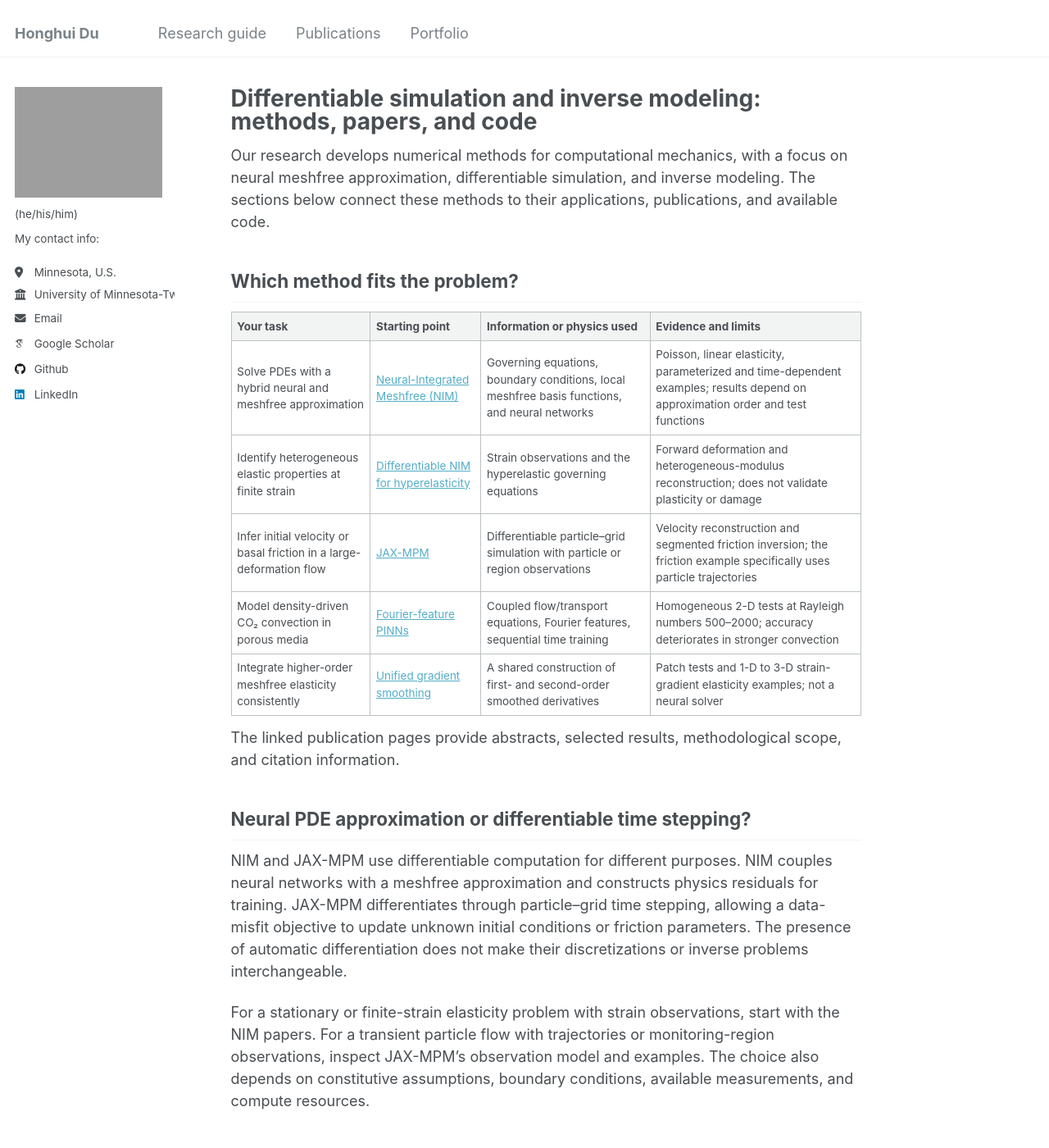
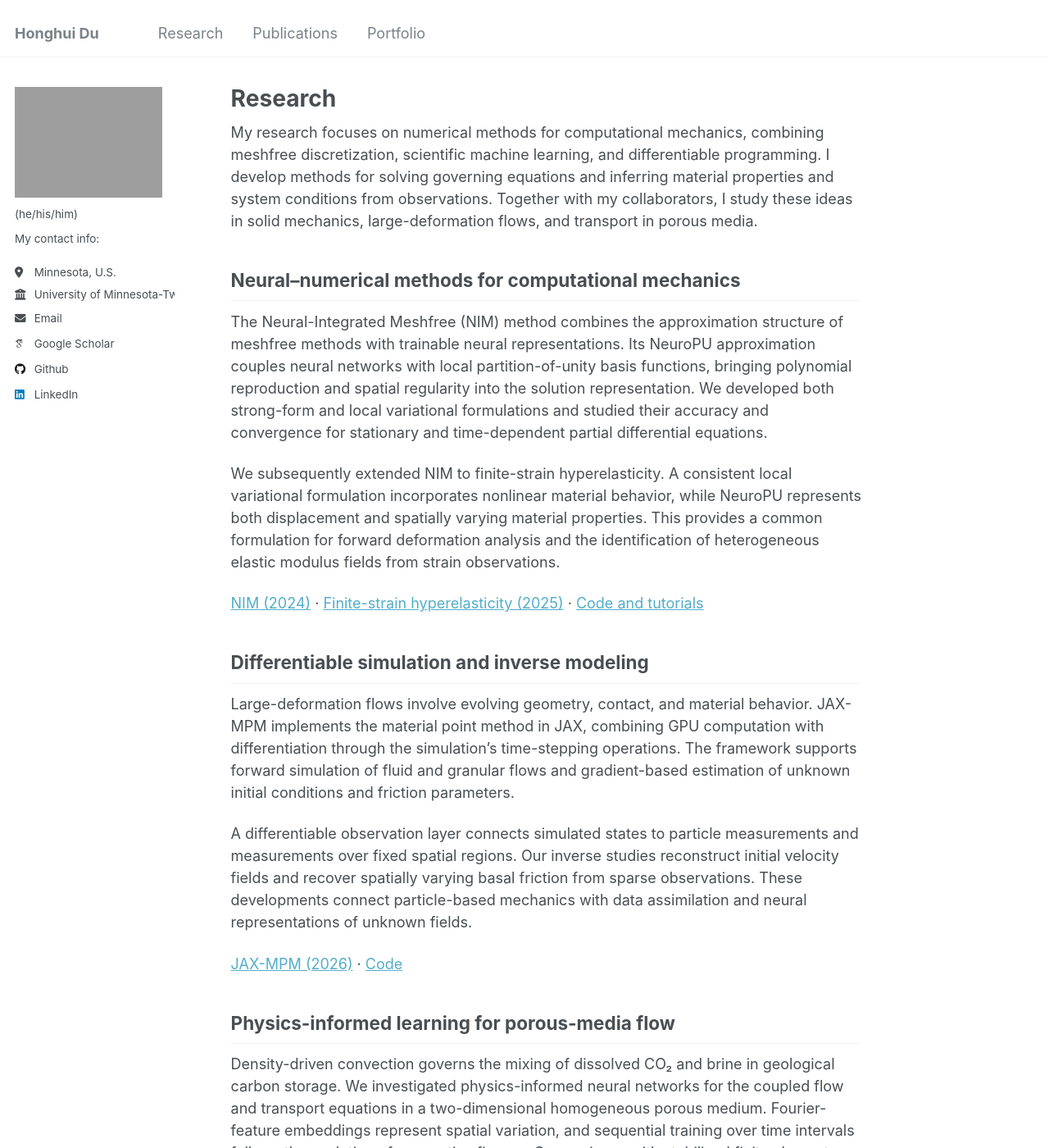
Before and after one commit to Honghui-Du/Honghui-Du.github.io, a Jekyll site: the page built from _pages/research.md, in a window 1280 px wide and 1400 px high. Shown: the whole window at 82% size. Built offline with Jekyll 4.4.1, drawn with Linux system fonts in a browser that asks for light colours; some web fonts are replaced; some of the changed text lies outside the part shown.

Commit message:
Rewrite research page around scientific themes and contributions

```diff
--- a/_data/navigation.yml
+++ b/_data/navigation.yml
@@ -5,7 +5,7 @@
 # prevent it from being included in the site.
 
 main:
-  - title: "Research guide"
+  - title: "Research"
     url: /research/
 
   - title: "Publications"
--- a/_pages/research.md
+++ b/_pages/research.md
@@ -1,48 +1,39 @@
 ---
 layout: single
-title: "Differentiable simulation and inverse modeling: methods, papers, and code"
+title: "Research"
 permalink: /research/
 author_profile: true
-description: "Choose a starting point for neural meshfree PDE solvers, finite-strain material identification, differentiable MPM, and porous-media PINNs. Research by Honghui Du and collaborators."
+description: "Honghui Du's research in computational mechanics: neural meshfree methods, differentiable simulation, inverse modeling, and numerical discretization."
 ---
 
-Our research develops numerical methods for computational mechanics, with a focus on neural meshfree approximation, differentiable simulation, and inverse modeling. The sections below connect these methods to their applications, publications, and available code.
+My research focuses on numerical methods for computational mechanics, combining meshfree discretization, scientific machine learning, and differentiable programming. I develop methods for solving governing equations and inferring material properties and system conditions from observations. Together with my collaborators, I study these ideas in solid mechanics, large-deformation flows, and transport in porous media.
 
-## Which method fits the problem?
+## Neural–numerical methods for computational mechanics
 
-| Your task | Starting point | Information or physics used | Evidence and limits |
-|---|---|---|---|
-| Solve PDEs with a hybrid neural and meshfree approximation | [Neural-Integrated Meshfree (NIM)](/publication/nim/) | Governing equations, boundary conditions, local meshfree basis functions, and neural networks | Poisson, linear elasticity, parameterized and time-dependent examples; results depend on approximation order and test functions |
-| Identify heterogeneous elastic properties at finite strain | [Differentiable NIM for hyperelasticity](/publication/nim-hyperelasticity/) | Strain observations and the hyperelastic governing equations | Forward deformation and heterogeneous-modulus reconstruction; does not validate plasticity or damage |
-| Infer initial velocity or basal friction in a large-deformation flow | [JAX-MPM](/publication/jax-mpm/) | Differentiable particle–grid simulation with particle or region observations | Velocity reconstruction and segmented friction inversion; the friction example specifically uses particle trajectories |
-| Model density-driven CO₂ convection in porous media | [Fourier-feature PINNs](/publication/co2-pinn/) | Coupled flow/transport equations, Fourier features, sequential time training | Homogeneous 2-D tests at Rayleigh numbers 500–2000; accuracy deteriorates in stronger convection |
-| Integrate higher-order meshfree elasticity consistently | [Unified gradient smoothing](/publication/strain-gradient/) | A shared construction of first- and second-order smoothed derivatives | Patch tests and 1-D to 3-D strain-gradient elasticity examples; not a neural solver |
+The Neural-Integrated Meshfree (NIM) method combines the approximation structure of meshfree methods with trainable neural representations. Its NeuroPU approximation couples neural networks with local partition-of-unity basis functions, bringing polynomial reproduction and spatial regularity into the solution representation. We developed both strong-form and local variational formulations and studied their accuracy and convergence for stationary and time-dependent partial differential equations.
 
-The linked publication pages provide abstracts, selected results, methodological scope, and citation information.
+We subsequently extended NIM to finite-strain hyperelasticity. A consistent local variational formulation incorporates nonlinear material behavior, while NeuroPU represents both displacement and spatially varying material properties. This provides a common formulation for forward deformation analysis and the identification of heterogeneous elastic modulus fields from strain observations.
 
-## Neural PDE approximation or differentiable time stepping?
+[NIM (2024)](/publication/nim/) · [Finite-strain hyperelasticity (2025)](/publication/nim-hyperelasticity/) · [Code and tutorials](https://github.com/IntelligentMechanicsLab/NIM-Tutorial)
 
-NIM and JAX-MPM use differentiable computation for different purposes. NIM couples neural networks with a meshfree approximation and constructs physics residuals for training. JAX-MPM differentiates through particle–grid time stepping, allowing a data-misfit objective to update unknown initial conditions or friction parameters. The presence of automatic differentiation does not make their discretizations or inverse problems interchangeable.
+## Differentiable simulation and inverse modeling
 
-For a stationary or finite-strain elasticity problem with strain observations, start with the NIM papers. For a transient particle flow with trajectories or monitoring-region observations, inspect JAX-MPM's observation model and examples. The choice also depends on constitutive assumptions, boundary conditions, available measurements, and compute resources.
+Large-deformation flows involve evolving geometry, contact, and material behavior. JAX-MPM implements the material point method in JAX, combining GPU computation with differentiation through the simulation's time-stepping operations. The framework supports forward simulation of fluid and granular flows and gradient-based estimation of unknown initial conditions and friction parameters.
 
-## What can be run from the public repositories?
+A differentiable observation layer connects simulated states to particle measurements and measurements over fixed spatial regions. Our inverse studies reconstruct initial velocity fields and recover spatially varying basal friction from sparse observations. These developments connect particle-based mechanics with data assimilation and neural representations of unknown fields.
 
-- **[NIM-Tutorial](https://github.com/IntelligentMechanicsLab/NIM-Tutorial)** includes 1-D hyperelasticity notebooks and an advection–diffusion forward example. Check the repository for the currently available examples; it does not package every experiment in the papers.
-- **[JAX-MPM](https://github.com/IntelligentMechanicsLab/JAX-MPM)** includes a dam-break transfer-scheme validation example and a particle-trajectory friction-inversion workflow. Review the example settings and dependencies before running a full simulation.
+[JAX-MPM (2026)](/publication/jax-mpm/) · [Code](https://github.com/IntelligentMechanicsLab/JAX-MPM)
 
+## Physics-informed learning for porous-media flow
 
-## What to check before an inverse simulation
+Density-driven convection governs the mixing of dissolved CO₂ and brine in geological carbon storage. We investigated physics-informed neural networks for the coupled flow and transport equations in a two-dimensional homogeneous porous medium. Fourier-feature embeddings represent spatial variation, and sequential training over time intervals follows the evolution of convective fingers. Comparisons with stabilized finite element solutions examine how the neural approximation captures concentration fields and flow statistics across different convection regimes.
 
-1. **Match observations to the model.** Strains, particle positions, and region-based measurements require different observation operators. A result using one type does not validate all three.
-2. **Match the constitutive assumptions.** The hyperelasticity work concerns elastic finite deformation; do not infer support for history-dependent material identification from that result.
-3. **Separate numerical and inverse error.** A converged forward computation does not establish uniqueness or robustness of recovered parameters. Inspect the paper's sampling and resolution studies.
-4. **Interpret timings with the setup attached.** Hardware, precision, discretization, constitutive models, and implementations affect comparisons. Do not transfer a published speed ratio to a different workload.
+[Density-driven flow and CO₂ sequestration (2023)](/publication/co2-pinn/)
 
-## Papers and citation records
+## Consistent meshfree discretization
 
-{% for paper in site.publications %}{% if paper.detail_page %}
-- [{{ paper.title }}]({{ paper.url | relative_url }}) — {{ paper.authors }}. *{{ paper.journal }}* ({{ paper.publication_year }}). [DOI]({{ paper.paper_url }}) · [BibTeX]({{ paper.bibtex_url | relative_url }})
-{% endif %}{% endfor %}
+My work on meshfree numerical methods also addresses integration consistency for higher-order continuum models. In strain-gradient elasticity, the discretization requires both first- and second-order spatial derivatives. We developed a unified reproducing-kernel gradient-smoothing formulation that derives these derivatives through a shared set of coefficients determined by the integration constraint. The construction supports high-order meshfree approximations, with accuracy and convergence assessed through patch tests and one-, two-, and three-dimensional elasticity problems.
 
-[Publication list](/publications/) · [Machine-readable paper records](/research/papers.json)
+[Gradient smoothing for strain-gradient elasticity (2022)](/publication/strain-gradient/)
+
+[Full publication list](/publications/)
--- a/llms.txt
+++ b/llms.txt
@@ -4,11 +4,11 @@ sitemap: false
 ---
 # Honghui Du — computational mechanics research
 
-> Author-maintained research pages on neural meshfree approximation, differentiable simulation, inverse modeling, and strain-gradient elasticity.
+> Research by Honghui Du and collaborators on neural meshfree approximation, differentiable simulation, inverse modeling, and strain-gradient elasticity.
 
-## Research guides
+## Research and publications
 
-- [Methods, papers, and code](https://honghui-du.github.io/research/): Task-based guide, scope distinctions, and existing implementations.
+- [Research](https://honghui-du.github.io/research/): Research themes, method contributions, publications, and available code.
 - [Publication list](https://honghui-du.github.io/publications/): Bibliographic overview.
 - [Paper records](https://honghui-du.github.io/research/papers.json): Structured metadata generated from the publication pages.
 
```
Also changed, not shown: _pages/about.md (+1 -1 lines).
